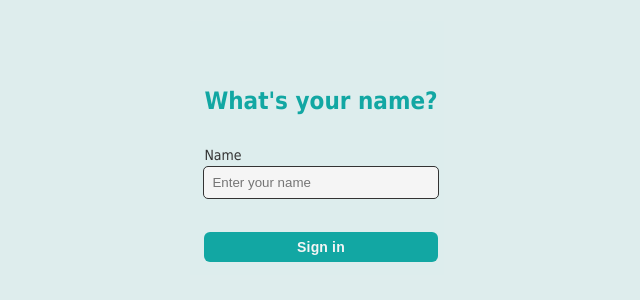
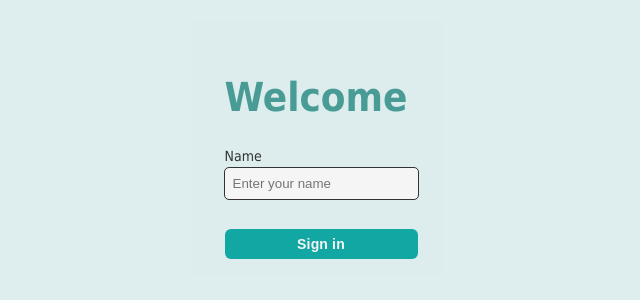
Before and after one commit to kirstenlindsmith/sellular, a React (Create React App) app: page /sign-in in a window 1280 px wide. Shown: the part 234-534 px from the top of the page, without its empty margins (319-959 px from the left). Built offline with nearby package versions, Linux system fonts and the light colour scheme.

Commit message:
cleanup styles organization

```diff
--- a/src/components/PageLoader.jsx
+++ b/src/components/PageLoader.jsx
@@ -1,6 +1,6 @@
 import { colors } from '../constants';
 import blink from '../assets/blink.gif';
-import { pageContainerStyles } from '../style/shared.styles';
+import sharedStyles from '../style/shared.styles';
 
 const blinkStyles = {
   width: '10rem',
@@ -13,7 +13,7 @@ const loaderTextStyles = {
 };
 
 const PageLoader = ({ text }) => (
-  <div className='centered-page' style={pageContainerStyles}>
+  <div className='centered-page' style={sharedStyles.pageContainer}>
     <img src={blink} alt='blinking eye' style={blinkStyles} />
     <h1 style={loaderTextStyles}>{text || 'Loading...'}</h1>
   </div>
--- /dev/null
+++ b/src/components/views/SignIn/SignIn.css
@@ -0,0 +1,14 @@
+.sign-in form {
+  display: flex;
+  flex-direction: column;
+  padding: 1rem;
+  width: 25;
+  min-width: 11rem;
+  gap: 0.75rem;
+}
+
+.sign-in form h1 {
+  color: var(--teal);
+  font-size: 2.5rem;
+  margin: 0 0 1rem;
+}
--- a/src/components/views/SignIn/SignIn.jsx
+++ b/src/components/views/SignIn/SignIn.jsx
@@ -2,9 +2,10 @@ import { useCallback, useEffect } from 'react';
 import { frontendRoutes } from '../../../constants';
 import { navigate, validateStringLength } from '../../../helpers';
 import { useTextInputState, useUser } from '../../../hooks';
+import Button from '../../Button';
 import Input from '../../Input';
-import styles from './SignIn.styles';
-import Button from '../../Button';
+import sharedStyles from '../../../style/shared.styles';
+import './SignIn.css';
 
 const SignIn = () => {
   const { signedIn, signIn } = useUser();
@@ -17,25 +18,29 @@ const SignIn = () => {
     if (signedIn) navigate(frontendRoutes.home);
   }, [signedIn]);
 
-  const handleSignIn = useCallback(() => {
-    if (name.valid) signIn(name.value);
-    else name.forceError();
-  }, [name, signIn]);
+  const handleSignIn = useCallback(
+    (e) => {
+      e?.preventDefault();
+      if (name.valid) signIn(name.value);
+      else name.forceError();
+    },
+    [name, signIn]
+  );
 
   return (
-    <div className='centered-page' style={styles.root}>
-      <div style={styles.content}>
-        <h1 style={styles.header}>What's your name?</h1>
+    <div className='centered-page sign-in' style={sharedStyles.pageContainer}>
+      <form onSubmit={handleSignIn}>
+        <h1>Welcome</h1>
         <Input
           name='name'
           label='Name'
           placeholder='Enter your name'
           fieldHandler={name}
         />
-        <Button fullWidth onClick={handleSignIn}>
+        <Button fullWidth type='submit'>
           Sign in
         </Button>
-      </div>
+      </form>
     </div>
   );
 };
--- a/src/components/views/SignIn/SignIn.styles.js
+++ /dev/null
@@ -1,17 +0,0 @@
-import { colors } from '../../../constants';
-import shared, { pageContainerStyles } from '../../../style/shared.styles';
-
-const styles = {
-  root: pageContainerStyles,
-  content: {
-    ...shared.column,
-    maxWidth: '20rem',
-    gap: '1rem',
-  },
-  header: {
-    color: colors.teal,
-    fontSize: '1.5rem',
-  },
-};
-
-export default styles;
--- a/src/constants/index.js
+++ b/src/constants/index.js
@@ -1,3 +1,4 @@
 export * from './colors';
+export * from './numbers';
 export * from './routes';
 export * from './storageKeys';
--- /dev/null
+++ b/src/constants/numbers.js
@@ -0,0 +1,4 @@
+export const breakpoints = {
+  mobile: 766,
+  tablet: 1024,
+};
--- a/src/style/shared.styles.js
+++ b/src/style/shared.styles.js
@@ -1,7 +1,7 @@
 import { colors, opacity } from '../constants';
 import { addHexOpacity } from '../helpers';
 
-const sharedStyles = {
+const core = {
   row: {
     display: 'flex',
     flexDirection: 'row',
@@ -17,9 +17,13 @@ const sharedStyles = {
   },
 };
 
-export default sharedStyles;
-
-export const pageContainerStyles = {
-  ...sharedStyles.column,
+const pageContainer = {
+  ...core.column,
   backgroundColor: addHexOpacity(colors.teal, opacity.light),
 };
+
+const sharedStyles = {
+  ...core,
+  pageContainer,
+};
+export default sharedStyles;
```
